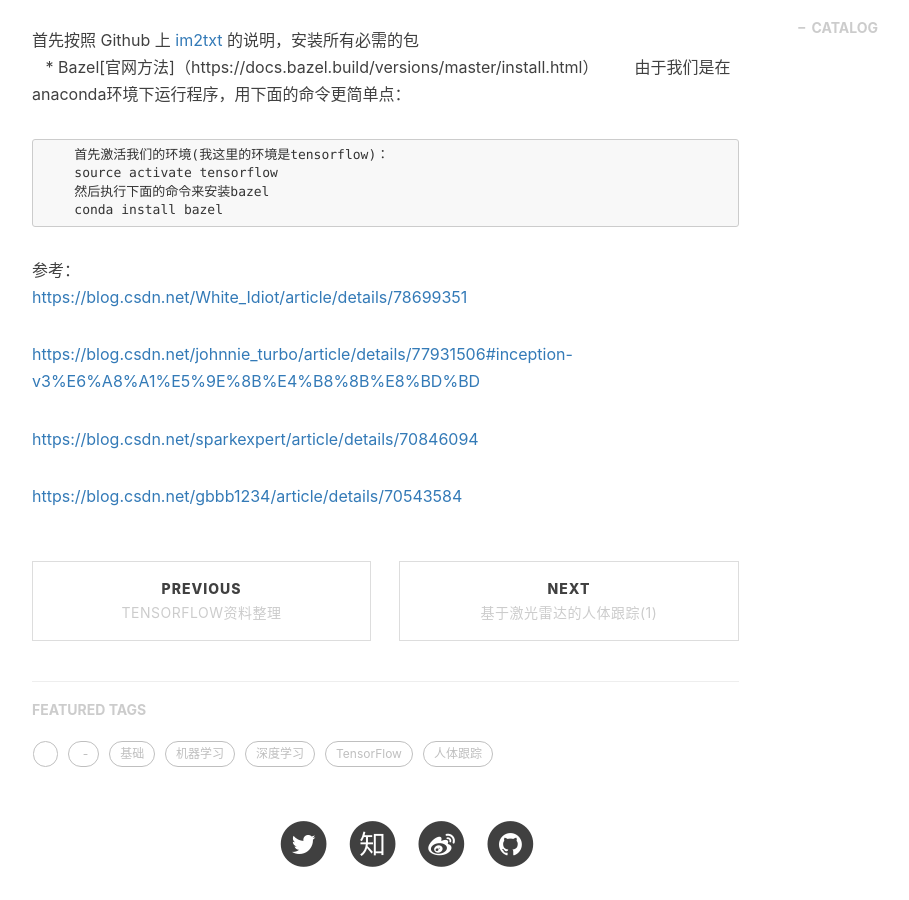
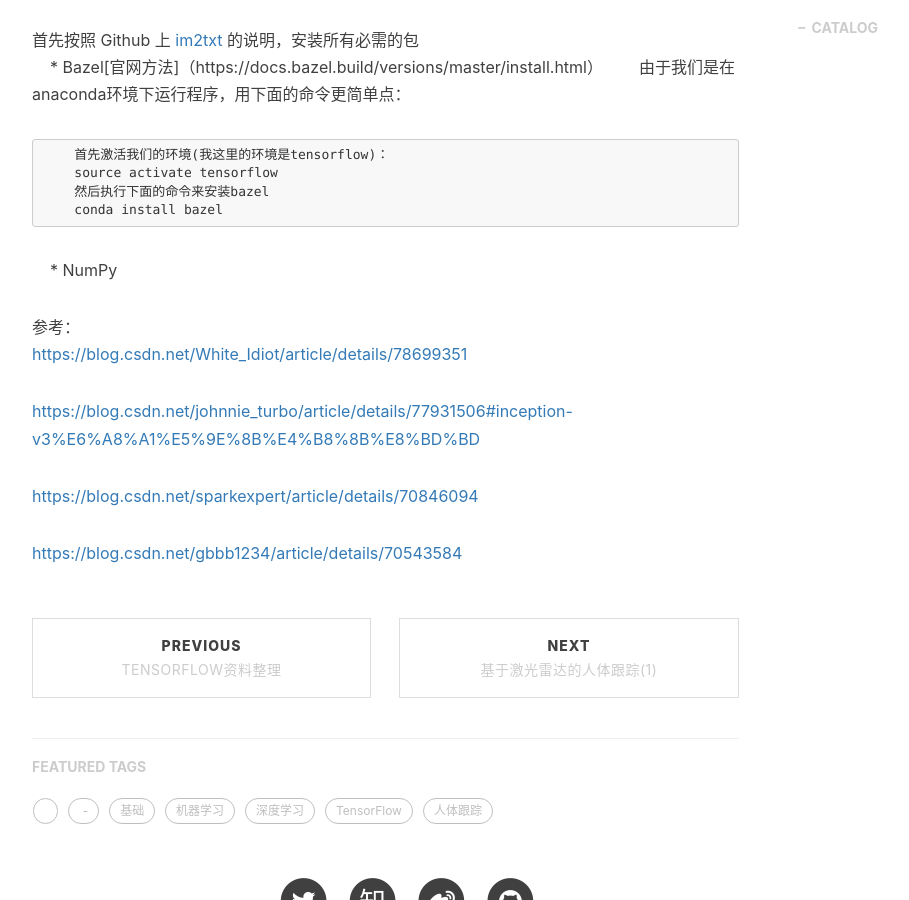
Before and after one commit to duhuazhen/duhuazhen.github.io, a Jekyll site: the page built from _posts/2017-4-1-im2txt.markdown, in a window 1280 px wide and 900 px high, scrolled down 1073 px. Shown: the whole window, without its empty margins (233-1142 px from the left). Built offline with Jekyll 4.4.1, drawn with Linux system fonts in a browser that asks for light colours; nearby versions of some CDN libraries; comment, search, counter and statistics services are not loaded.

Commit message:
Update 2017-4-1-im2txt.markdown

````diff
--- a/_posts/2017-4-1-im2txt.markdown
+++ b/_posts/2017-4-1-im2txt.markdown
@@ -27,7 +27,7 @@ git clone https://github.com/tensorflow/models.git
 
 #### 安装必要的包
 首先按照 Github 上 [im2txt](https://github.com/tensorflow/models/tree/master/research/im2txt) 的说明，安装所有必需的包
-    * Bazel[官网方法]（https://docs.bazel.build/versions/master/install.html）
+     * Bazel[官网方法]（https://docs.bazel.build/versions/master/install.html）
         由于我们是在anaconda环境下运行程序，用下面的命令更简单点：
 ```pyhon
     首先激活我们的环境(我这里的环境是tensorflow)：
@@ -35,7 +35,7 @@ git clone https://github.com/tensorflow/models.git
     然后执行下面的命令来安装bazel
     conda install bazel
  ```
-
+     * NumPy
 
 
 
````
